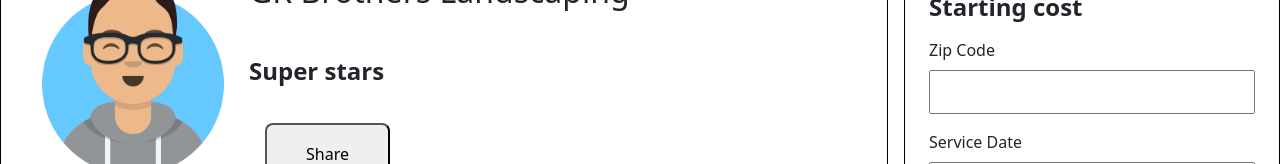
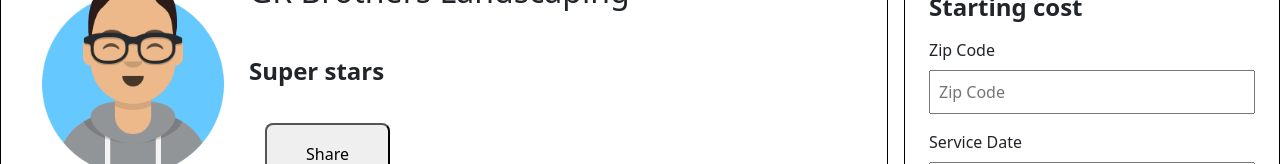
Before and after one commit to jpeng322/Booked, a React (Vite) app in the folder frontend/: page /profile in a window 1280 px wide. Shown: the part 142-306 px from the top of the page. Built offline with nearby package versions, Linux system fonts and the light colour scheme.

Commit message:
Provider page updated

```diff
--- a/frontend/src/pages/ProviderPage.jsx
+++ b/frontend/src/pages/ProviderPage.jsx
@@ -9,6 +9,7 @@ import Carousel from "react-multi-carousel";
 import "react-multi-carousel/lib/styles.css";
 import axios from "axios";
 import dateFormat from "dateformat";
+import getDay from "date-fns/getDay";
 import {
   Form,
   redirect,
@@ -62,20 +63,19 @@ const ProviderPage = () => {
   const [startDate, setStartDate] = useState(null);
   const [endDate, setEndDate] = useState(null);
 
-  useEffect(() => {
-    setEndDate(startDate);
-  }, [startDate]);
+  // useEffect(() => {
+  //   setEndDate(startDate);
+  // }, [startDate]);
 
   const filterPassedTime = (time) => {
     const currentDate = new Date();
     const selectedDate = new Date(time);
-
     return currentDate.getTime() < selectedDate.getTime();
   };
 
   const filterBeforeDate = (date, initialDate) => {
     const selectedStartDate = new Date(date);
-    return selectedStartDate > initialDate;
+    return selectedStartDate.getTime() + 86400000 > initialDate.getTime();
   };
 
   const data = useActionData();
@@ -106,8 +106,6 @@ const ProviderPage = () => {
       console.log(e);
     }
   }
-
-  console.log(startDate, endDate);
 
   return (
     <Container fluid className="provider-profile-container d-flex p-5">
@@ -196,7 +194,12 @@ const ProviderPage = () => {
           </div>
           <div className="provider-input-group">
             <label for="zip_code">Zip Code</label>
-            <input type="number" id="zip_code" name="zip_code" />
+            <input
+              type="text"
+              placeholder="Zip Code"
+              title="Please enter a Zip Code"
+              pattern="^\s*?\d{5}(?:[-\s]\d{4})?\s*?$"
+            />
           </div>
           <div className="provider-input-group">
             <label for="scheduling">Service Date</label>
@@ -206,7 +209,8 @@ const ProviderPage = () => {
               onChange={(date) => setStartDate(date)}
               showTimeSelect
               filterDate={(date) => filterBeforeDate(date, new Date())}
-              filterTime={filterPassedTime}
+              filterTime={(time) => filterPassedTime(time, new Date())}
+              // filterTime={filterPassedTime}
               dateFormat="MMMM d, yyyy h:mm aa"
               name="start_date"
               timeIntervals={60}
@@ -218,9 +222,13 @@ const ProviderPage = () => {
                 selected={endDate}
                 onChange={(date) => setEndDate(date)}
                 showTimeSelect
-                filterDate={(date) => filterBeforeDate(date, new Date(startDate))}
-                // filterDate={isBeforeStartDate}
-                filterTime={filterPassedTime}
+                filterDate={(date) =>
+                  filterBeforeDate(date, new Date(startDate))
+                }
+                filterTime={(time) =>
+                  filterPassedTime(time, new Date(startDate))
+                }
+                // filterTime={filterPassedTime}
                 dateFormat="MMMM d, yyyy h:mm a"
                 name="end_date"
                 timeIntervals={60}
```
